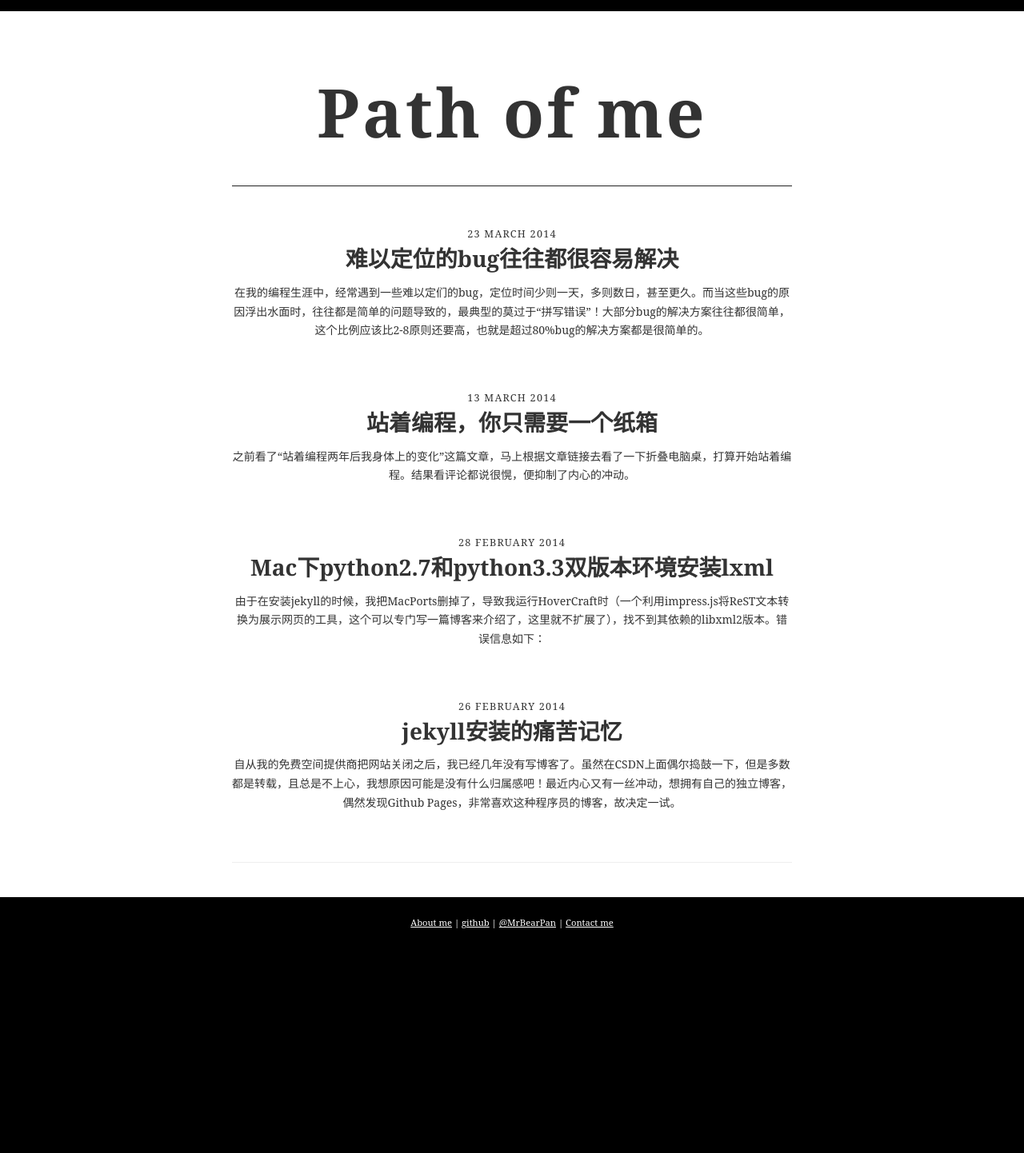
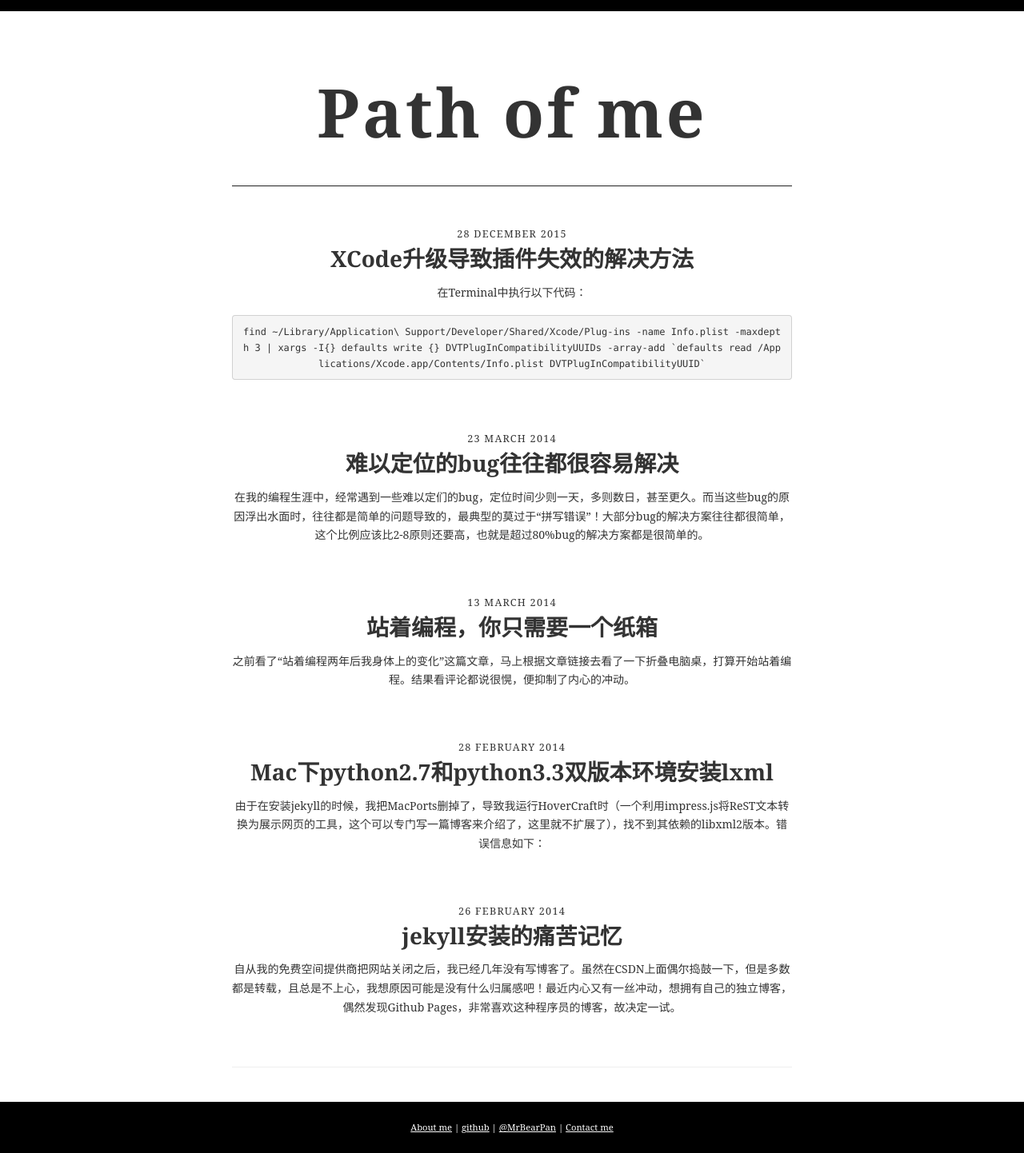
Before and after one commit to flashlib/flashlib.github.io, a Jekyll site: the page built from index.html, in a window 1280 px wide. Shown: the whole page at 80% size. Built offline with Jekyll 4.4.1, drawn with Linux system fonts in a browser that asks for light colours; some web fonts are replaced; Markdown is read by kramdown in place of the engine named in the settings; the list of posts is cut into pages by our own code; before the commit the page ends 1187 px from its top, so only the background shows below that.

Commit message:
增加文章：XCode升级导致插件失效的解决方法

````diff
--- /dev/null
+++ b/_posts/2015-12-28-XCode-plugin-repair.md
@@ -0,0 +1,11 @@
+---
+layout: post_page
+title: XCode升级导致插件失效的解决方法
+---
+在Terminal中执行以下代码：
+
+```
+find ~/Library/Application\ Support/Developer/Shared/Xcode/Plug-ins -name Info.plist -maxdepth 3 | xargs -I{} defaults write {} DVTPlugInCompatibilityUUIDs -array-add `defaults read /Applications/Xcode.app/Contents/Info.plist DVTPlugInCompatibilityUUID`
+```
+
+具体原理请移步这里:[Xcode升级后插件失效的原理与修复办法](http://joeshang.github.io/2015/04/10/fix-xcode-upgrade-plugin-invalid/)。
````
Also changed, not shown: _posts/year-month-day-title.md (+5 -2 lines).
